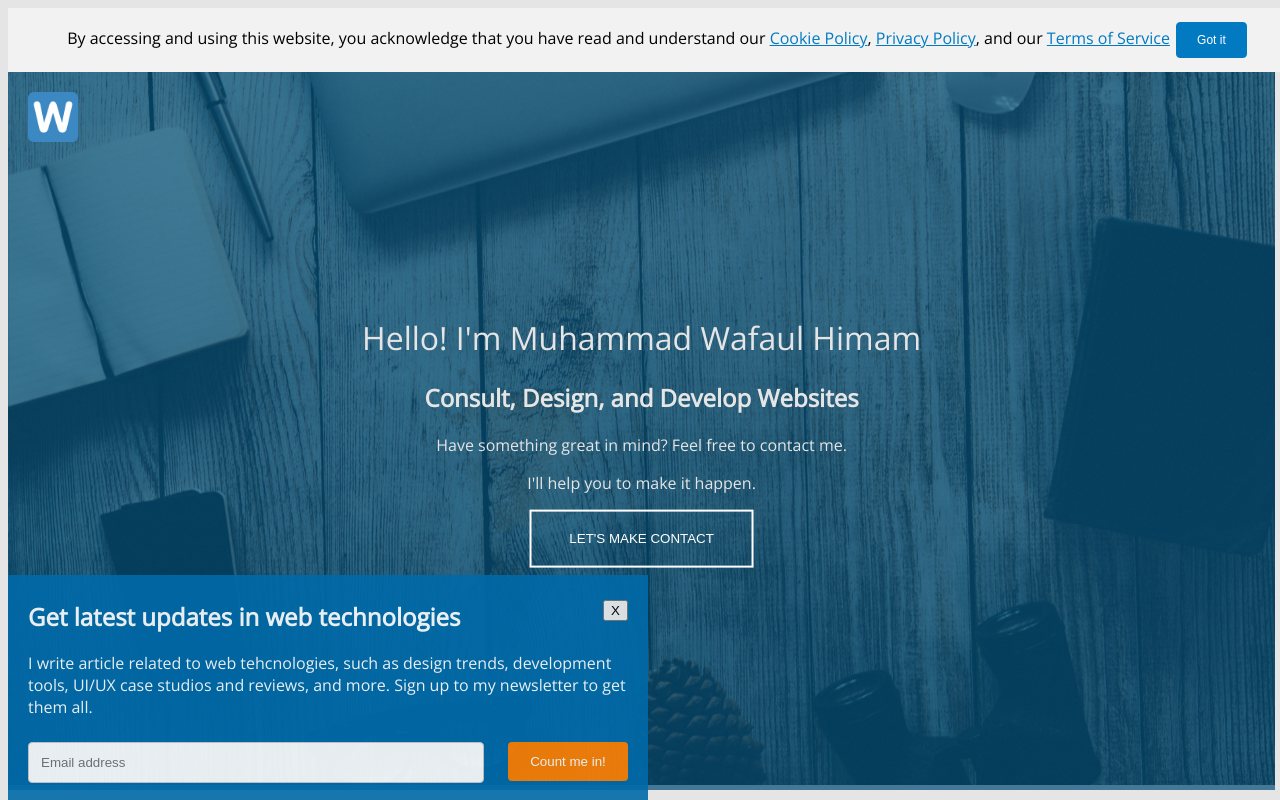
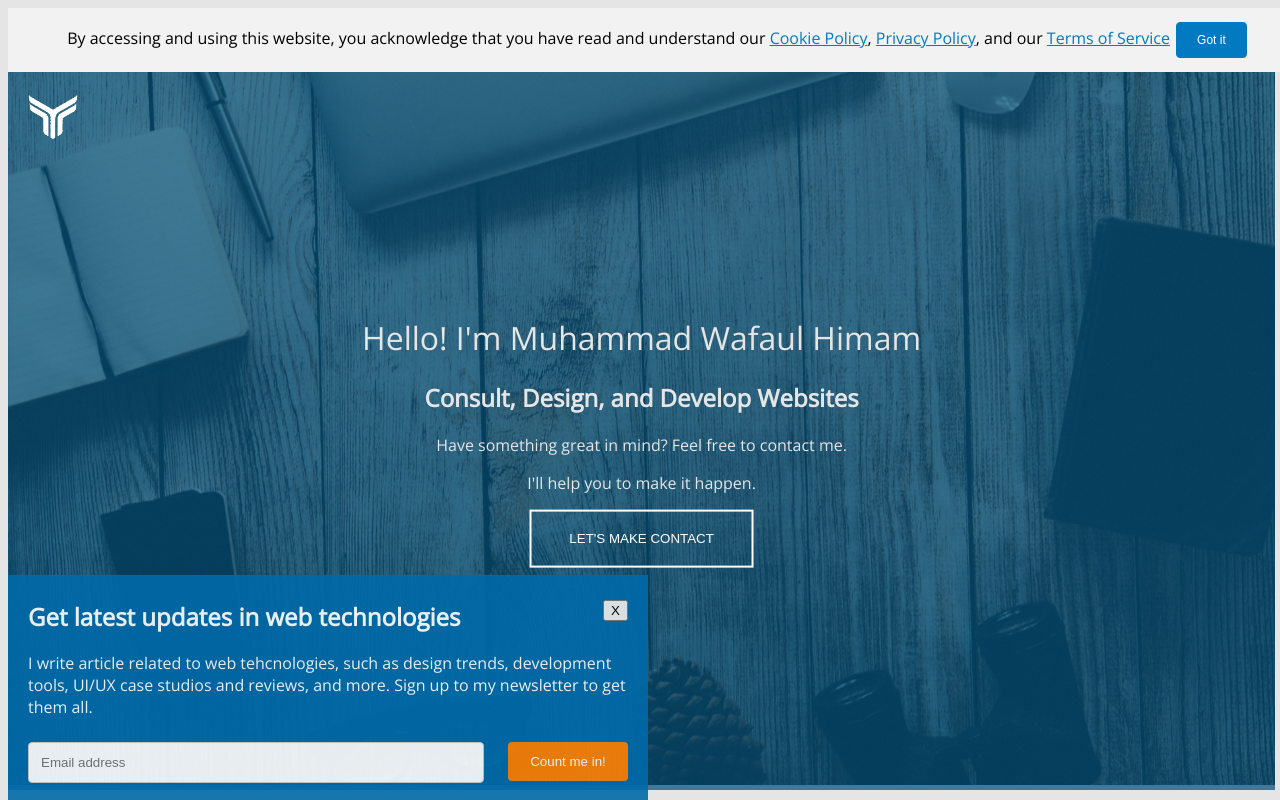
Before and after one commit to wafaulhimam/cermati, a plain HTML site: page index.html in a window 1280 px wide. Shown: the top 800 px of the page. Drawn offline with nearby package versions, Linux system fonts and the light colour scheme.

Commit message:
fix logo

```diff
--- a/index.html
+++ b/index.html
@@ -34,7 +34,7 @@
             <!-- <img src="https://1.bp.blogspot.com/-4VMuzSGy8gY/XHQp7R1YrTI/AAAAAAAAJRI/7n1eQg76hiQ-7rjuSR-HX-2MPGYu2f9cACLcBGAs/s1600/work-desk__dustin-lee.jpg" width="100%" height="100%"/> -->
             <img src="assets/work-desk__dustin-lee.jpg" width="100%" height="100%"/>
             <div class="image overlay"></div>
-            <div class="logo"><img width="50px" height="50px" src="assets/fav.png"/></div>
+            <div class="logo"><img width="50px" height="50px" src="assets/y-logo-white.png"/></div>
             <div class="headline">
                 <h1>Hello! I'm Muhammad Wafaul Himam</h1>
                 <h2><strong>Consult, Design, and Develop Websites</strong></h2>
```
